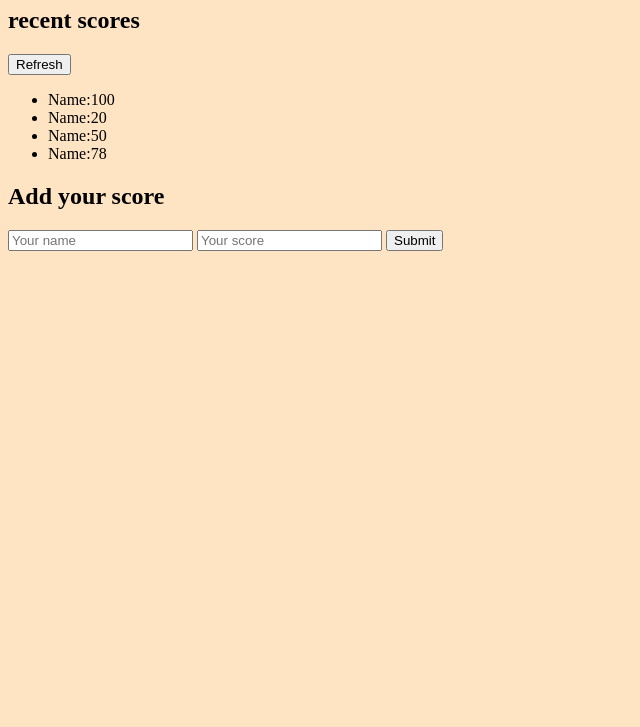
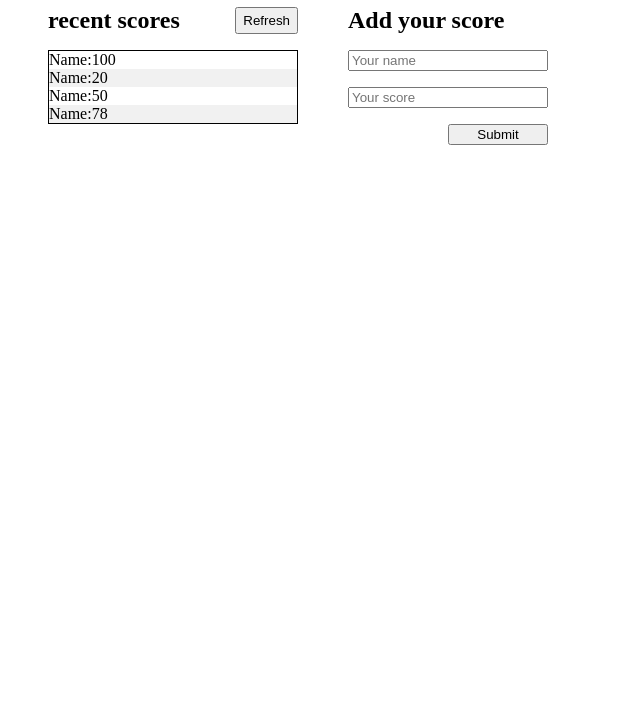
Before and after one commit to Sparktan24/Leaderboard-, a website built with webpack: page src/index.html in a window 1280 px wide. Shown: the part 73-800 px from the top of the page, without its empty margins (0-640 px from the left). Built offline with nearby package versions, Linux system fonts and the light colour scheme.

Commit message:
add styles

```diff
--- a/src/style.css
+++ b/src/style.css
@@ -1,7 +1,43 @@
-.hello {
-  color: red;
+ul {
+  list-style-type: none;
+  border: 1px solid black;
 }
 
-body {
-  background-color: bisque;
+.secondary-title {
+  margin: 0;
 }
+
+li:nth-child(even) {
+  background-color: #f1f1f1;
+}
+
+.content-container {
+  display: flex;
+  gap: 50px;
+  margin-left: 40px;
+}
+
+.table-title {
+  display: flex;
+  justify-content: space-between;
+}
+
+.scores-table {
+  padding: 0;
+}
+
+.left-content-container {
+  min-width: 250px;
+}
+
+.right-content-container {
+  display: flex;
+  flex-direction: column;
+  gap: 1em;
+  min-width: 200px;
+}
+
+.button-submit {
+  width: 100px;
+  align-self: flex-end;
+}
```
